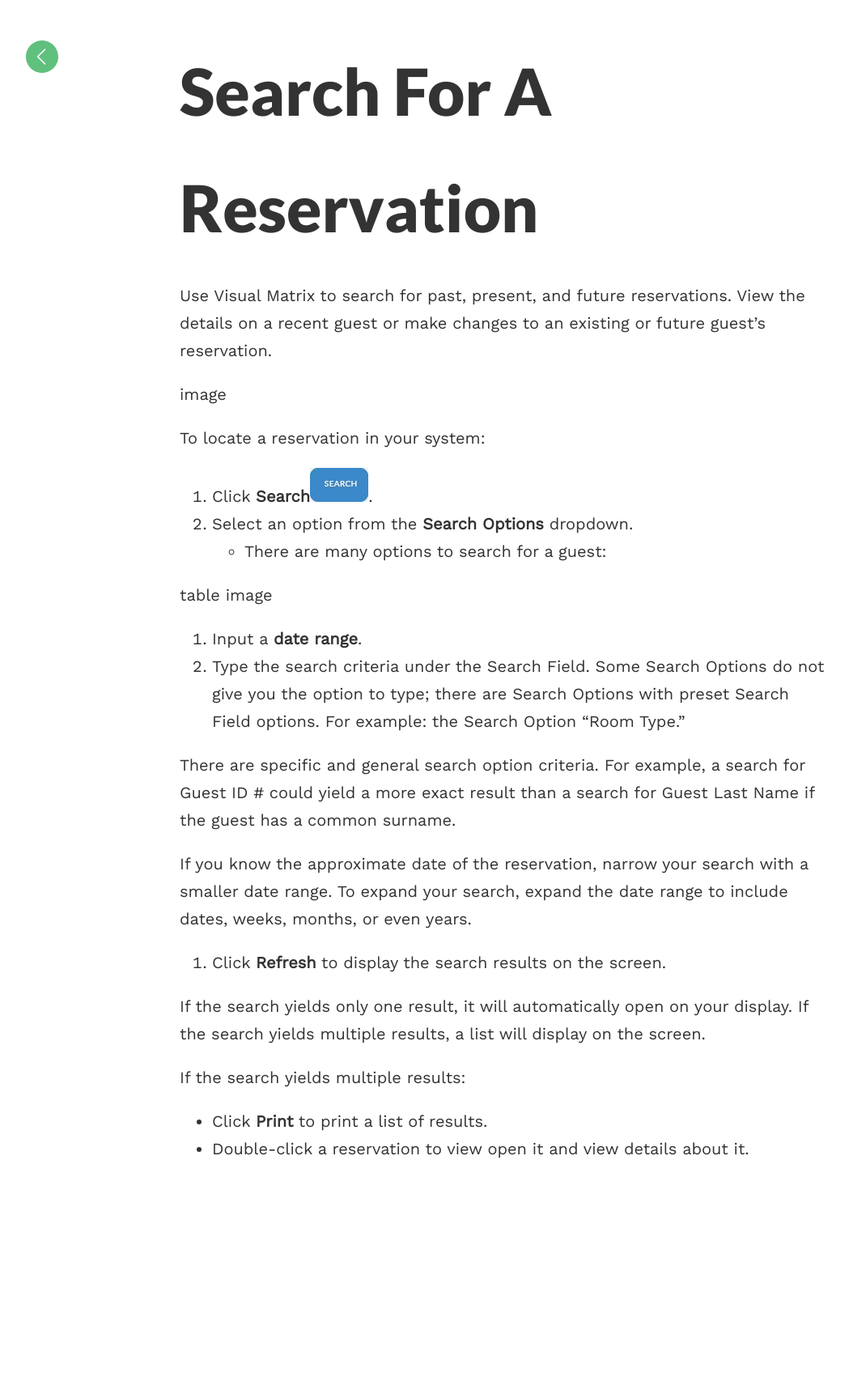
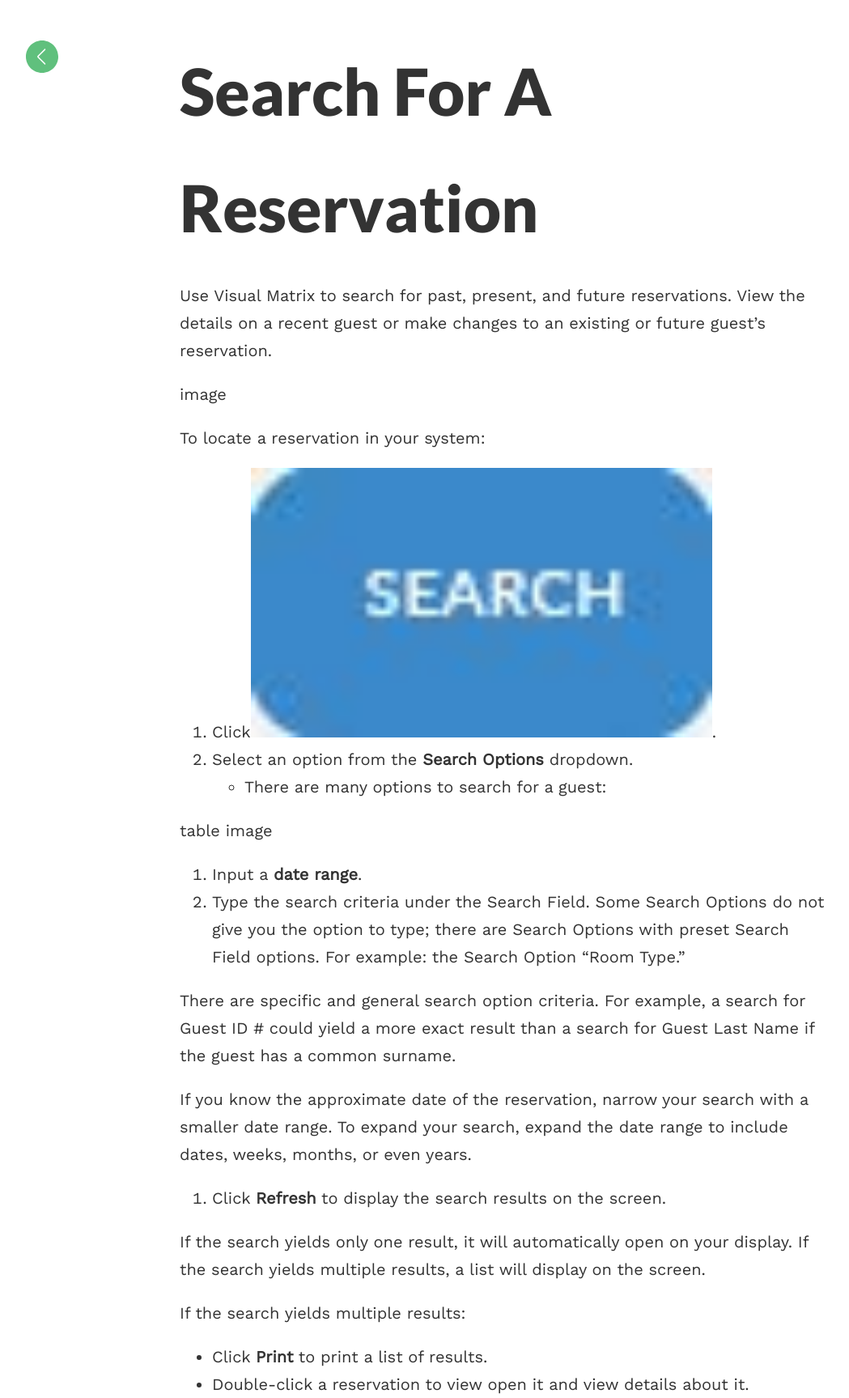
Before and after one commit to blake1ward/portfolio, a Jekyll site: the page built from search-for-res.md, in a window 1280 px wide. Shown: the whole page at 81% size, without its empty margins (18-1067 px from the left). Built offline with Jekyll 4.4.1, drawn with Linux system fonts in a browser that asks for light colours; before the commit the page ends 1436 px from its top, so only the background shows below that.

Commit message:
Update search-for-res.md

```diff
--- a/search-for-res.md
+++ b/search-for-res.md
@@ -10,7 +10,7 @@ a recent guest or make changes to an existing or future guest’s reservation.
 image
 
 To locate a reservation in your system:
-1. Click **Search** <img src="/portfolio/images/Search-for-a-Reservation.jpg" alt="search">.
+1. Click <img src="/portfolio/images/Search-for-a-Reservation.jpg" width="75%" height="75%" alt="search">.
 2. Select an option from the **Search Options** dropdown.
      - There are many options to search for a guest:
 
```
